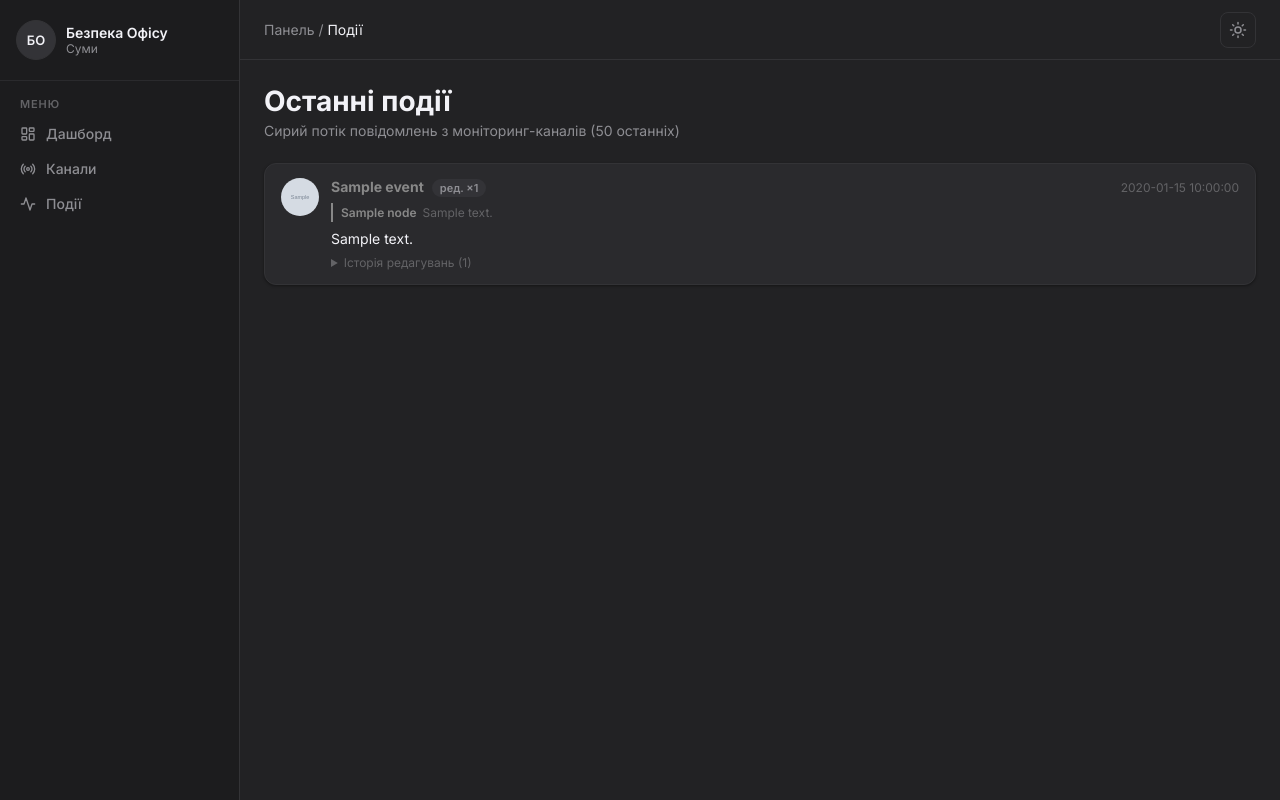
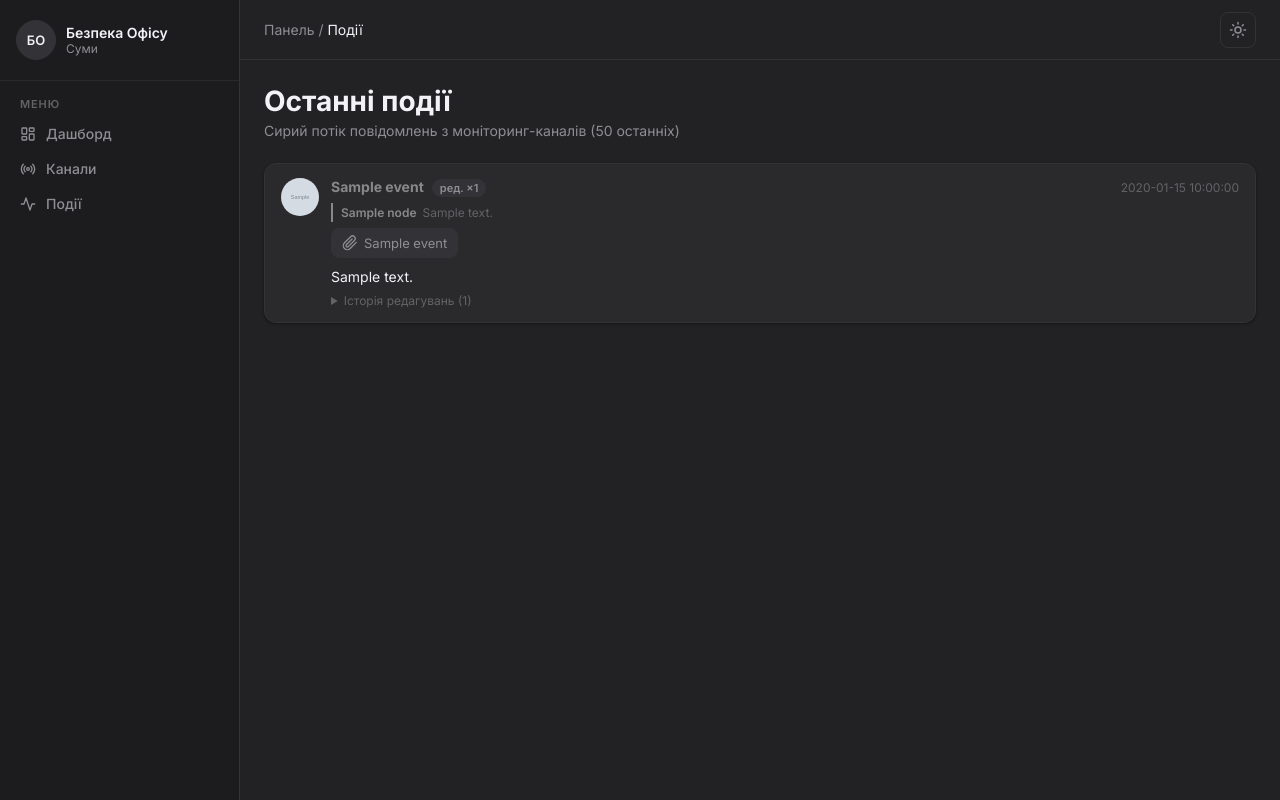
Before and after one commit to Igor-Shpetnyi/OfficeSecurity, a FastAPI app: template app/admin/templates/events.html in a window 1280 px wide. Run offline with FastAPI, Linux system fonts and the light colour scheme; the template is opened without the code that fills it: most values are stand-ins (such as "Sample title", 1, 10 or a date in 2020); grey boxes marked "Sample" are stand-in pictures; parts of the project's set-up code (start-up, migrations or seed data) failed here and were passed over.

Commit message:
Replace bare em-dash with structured attachment stubs (photo/video/etc)
Root cause of "photo+caption shows only —": Telegram albums (grouped_id)
attach the caption to only one message in the group, the rest genuinely
have empty text — not a capture bug. The stub now renders independent
of text presence, so albums with a caption show both.

events_log.media_type stores a short code (not a display string) plus
grouped_id, kept for a future album-merge feature. Display label/icon
computed from the code (app/common/media.py, _media_icon.html) so real
attachment rendering can slot in later without a schema change.

Also fixed: dashboard only showed the stub when text was empty,
diverging from the events page which already showed both.

```diff
--- a/app/admin/static/css/theme.css
+++ b/app/admin/static/css/theme.css
@@ -738,6 +738,43 @@ table.data-table {
   word-break: break-word;
 }
 
+/* Заглушка вкладення (фото/відео/стікер тощо без завантаженого файлу) —
+   окремий блок над текстом, а не вбудований у текст напис. Клас
+   attachment-stub-<type> зарезервований під майбутню заміну на реальний
+   рендер вкладення (напр. .attachment-stub-photo зможе показувати <img>
+   замість іконки, коли з'явиться завантаження оригінальних файлів). */
+.attachment-stub {
+  display: inline-flex;
+  align-items: center;
+  gap: 6px;
+  background: var(--bg-active);
+  border: 1px solid var(--border);
+  border-radius: 8px;
+  padding: 6px 10px;
+  margin-bottom: 8px;
+  font-size: 13px;
+  color: var(--text-secondary);
+}
+
+.attachment-stub svg {
+  width: 16px;
+  height: 16px;
+  flex-shrink: 0;
+}
+
+.attachment-stub-compact {
+  gap: 4px;
+  padding: 0;
+  background: none;
+  border: none;
+  margin-bottom: 0;
+}
+
+.attachment-stub-compact svg {
+  width: 13px;
+  height: 13px;
+}
+
 /* Empty state */
 .empty-state {
   color: var(--text-tertiary);
--- a/app/admin/templates/_events_content.html
+++ b/app/admin/templates/_events_content.html
@@ -1,3 +1,4 @@
+{% from "_media_icon.html" import media_icon %}
 {% if events %}
 <div class="event-list">
   {% for e in events %}
@@ -19,7 +20,13 @@
       {% if e.reply_chain %}
       <div class="event-reply-preview">
         <span class="event-reply-channel">{{ e.reply_chain[-1].channel_name }}</span>
-        <span class="event-reply-text">{{ (e.reply_chain[-1].raw_text or e.reply_chain[-1].media_label or "—") | truncate(120) }}</span>
+        {% if e.reply_chain[-1].raw_text %}
+        <span class="event-reply-text">{{ e.reply_chain[-1].raw_text | truncate(120) }}</span>
+        {% elif e.reply_chain[-1].media_label %}
+        <span class="attachment-stub attachment-stub-compact">{{ media_icon(e.reply_chain[-1].media_type) }}{{ e.reply_chain[-1].media_label }}</span>
+        {% else %}
+        <span class="event-reply-text">—</span>
+        {% endif %}
       </div>
       {% if e.reply_chain|length > 1 %}
       <details class="event-chain-details" data-key="chain-{{ e.id }}">
@@ -29,13 +36,25 @@
           <li>
             <span class="event-history-time">{{ node.first_seen_at.strftime('%H:%M:%S') }}</span>
             <span class="event-reply-channel">{{ node.channel_name }}:</span>
-            <span class="event-history-text">{{ node.raw_text or node.media_label or "—" }}</span>
+            {% if node.raw_text %}
+            <span class="event-history-text">{{ node.raw_text }}</span>
+            {% elif node.media_label %}
+            <span class="attachment-stub attachment-stub-compact">{{ media_icon(node.media_type) }}{{ node.media_label }}</span>
+            {% else %}
+            <span class="event-history-text">—</span>
+            {% endif %}
           </li>
           {% endfor %}
           <li>
             <span class="event-history-time">{{ e.first_seen_at.strftime('%H:%M:%S') }}</span>
             <span class="badge badge-neutral">поточне</span>
-            <span class="event-history-text">{{ e.raw_text or e.media_label or "—" }}</span>
+            {% if e.raw_text %}
+            <span class="event-history-text">{{ e.raw_text }}</span>
+            {% elif e.media_label %}
+            <span class="attachment-stub attachment-stub-compact">{{ media_icon(e.media_type) }}{{ e.media_label }}</span>
+            {% else %}
+            <span class="event-history-text">—</span>
+            {% endif %}
           </li>
         </ul>
       </details>
@@ -44,7 +63,12 @@
       <div class="event-reply-preview event-reply-missing">У відповідь на повідомлення поза базою (#{{ e.reply_to_message_id }})</div>
       {% endif %}
 
+      {% if e.media_label %}
+      <div class="attachment-stub">{{ media_icon(e.media_type) }}{{ e.media_label }}</div>
+      {% endif %}
+      {% if e.raw_text or not e.media_label %}
       <div class="event-text">{{ e.text_diff_html | safe }}</div>
+      {% endif %}
 
       {% if e.history %}
       <details class="event-history-details" data-key="history-{{ e.id }}">
@@ -53,7 +77,13 @@
           {% for h in e.history %}
           <li>
             <span class="event-history-time">{{ h.detected_at.strftime('%H:%M:%S') }}</span>
+            {% if h.raw_text %}
             <span class="event-history-text">{{ h.diff_html | safe }}</span>
+            {% elif e.media_label %}
+            <span class="attachment-stub attachment-stub-compact">{{ media_icon(e.media_type) }}{{ e.media_label }}</span>
+            {% else %}
+            <span class="event-history-text">{{ h.diff_html | safe }}</span>
+            {% endif %}
           </li>
           {% endfor %}
         </ul>
--- /dev/null
+++ b/app/admin/templates/_media_icon.html
@@ -0,0 +1,21 @@
+{% macro media_icon(media_type) %}
+{% if media_type == 'photo' %}
+<svg viewBox="0 0 24 24" fill="none" stroke="currentColor" stroke-width="2" stroke-linecap="round" stroke-linejoin="round"><rect x="3" y="3" width="18" height="18" rx="2"/><circle cx="8.5" cy="8.5" r="1.5"/><path d="M21 15l-5-5L5 21"/></svg>
+{% elif media_type == 'video' %}
+<svg viewBox="0 0 24 24" fill="none" stroke="currentColor" stroke-width="2" stroke-linecap="round" stroke-linejoin="round"><rect x="2" y="6" width="14" height="12" rx="2"/><path d="M16 10l6-4v12l-6-4"/></svg>
+{% elif media_type == 'gif' %}
+<svg viewBox="0 0 24 24" fill="none" stroke="currentColor" stroke-width="2" stroke-linecap="round" stroke-linejoin="round"><rect x="2" y="5" width="20" height="14" rx="2"/><line x1="7" y1="5" x2="7" y2="19"/><line x1="17" y1="5" x2="17" y2="19"/></svg>
+{% elif media_type == 'sticker' %}
+<svg viewBox="0 0 24 24" fill="none" stroke="currentColor" stroke-width="2" stroke-linecap="round" stroke-linejoin="round"><path d="M15 3H6a3 3 0 0 0-3 3v12a3 3 0 0 0 3 3h9l6-6V6a3 3 0 0 0-3-3z"/><path d="M15 21v-4a2 2 0 0 1 2-2h4"/><circle cx="9" cy="10" r="1"/><circle cx="14" cy="10" r="1"/><path d="M8.5 14a3 3 0 0 0 6 0"/></svg>
+{% elif media_type == 'voice' %}
+<svg viewBox="0 0 24 24" fill="none" stroke="currentColor" stroke-width="2" stroke-linecap="round" stroke-linejoin="round"><path d="M12 2a3 3 0 0 0-3 3v6a3 3 0 0 0 6 0V5a3 3 0 0 0-3-3z"/><path d="M19 10v1a7 7 0 0 1-14 0v-1"/><line x1="12" y1="18" x2="12" y2="22"/></svg>
+{% elif media_type == 'audio' %}
+<svg viewBox="0 0 24 24" fill="none" stroke="currentColor" stroke-width="2" stroke-linecap="round" stroke-linejoin="round"><path d="M9 18V5l12-2v13"/><circle cx="6" cy="18" r="3"/><circle cx="18" cy="16" r="3"/></svg>
+{% elif media_type == 'poll' %}
+<svg viewBox="0 0 24 24" fill="none" stroke="currentColor" stroke-width="2" stroke-linecap="round" stroke-linejoin="round"><line x1="6" y1="20" x2="6" y2="12"/><line x1="12" y1="20" x2="12" y2="4"/><line x1="18" y1="20" x2="18" y2="15"/></svg>
+{% elif media_type == 'document' %}
+<svg viewBox="0 0 24 24" fill="none" stroke="currentColor" stroke-width="2" stroke-linecap="round" stroke-linejoin="round"><path d="M14 2H6a2 2 0 0 0-2 2v16a2 2 0 0 0 2 2h12a2 2 0 0 0 2-2V8z"/><polyline points="14 2 14 8 20 8"/></svg>
+{% else %}
+<svg viewBox="0 0 24 24" fill="none" stroke="currentColor" stroke-width="2" stroke-linecap="round" stroke-linejoin="round"><path d="M21.44 11.05l-9.19 9.19a6 6 0 0 1-8.49-8.49l9.19-9.19a4 4 0 0 1 5.66 5.66l-9.2 9.19a2 2 0 0 1-2.83-2.83l8.49-8.48"/></svg>
+{% endif %}
+{% endmacro %}
```
Also changed, not shown: app/admin/templates/_dashboard_content.html (+11 -1 lines), app/common/events_query.py (+17 -12 lines), app/common/media.py (added, +23 -0 lines), app/db/schema.sql (+11 -1 lines), app/userbot/handlers.py (+14 -19 lines), vault/INDEX.md (+1 -0 lines), vault/backlog/open-questions.md (+5 -0 lines), vault/decisions/0011-media-stub-structured-type.md (added, +32 -0 lines), vault/progress/2026-07-21.md (+14 -0 lines).
